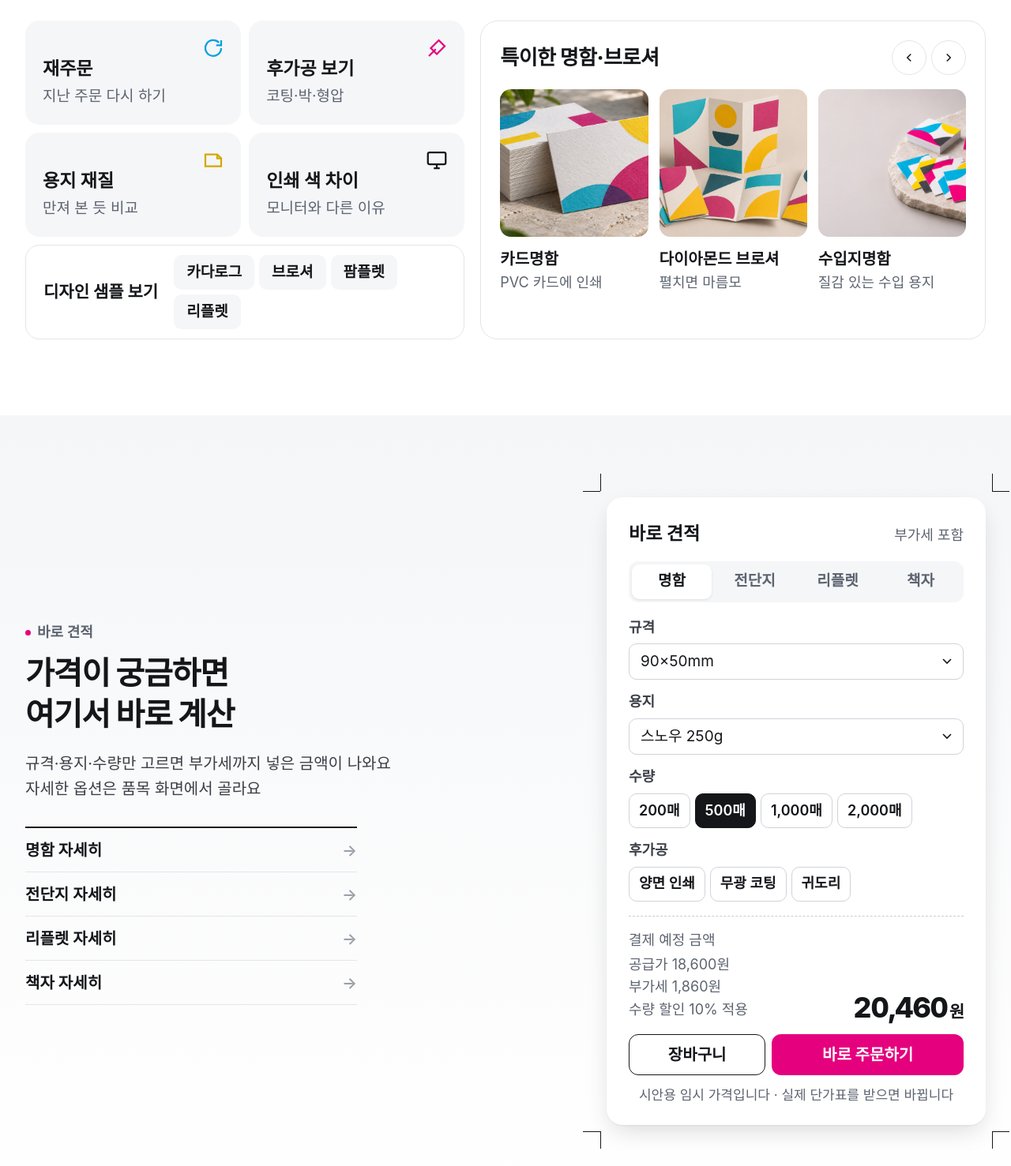
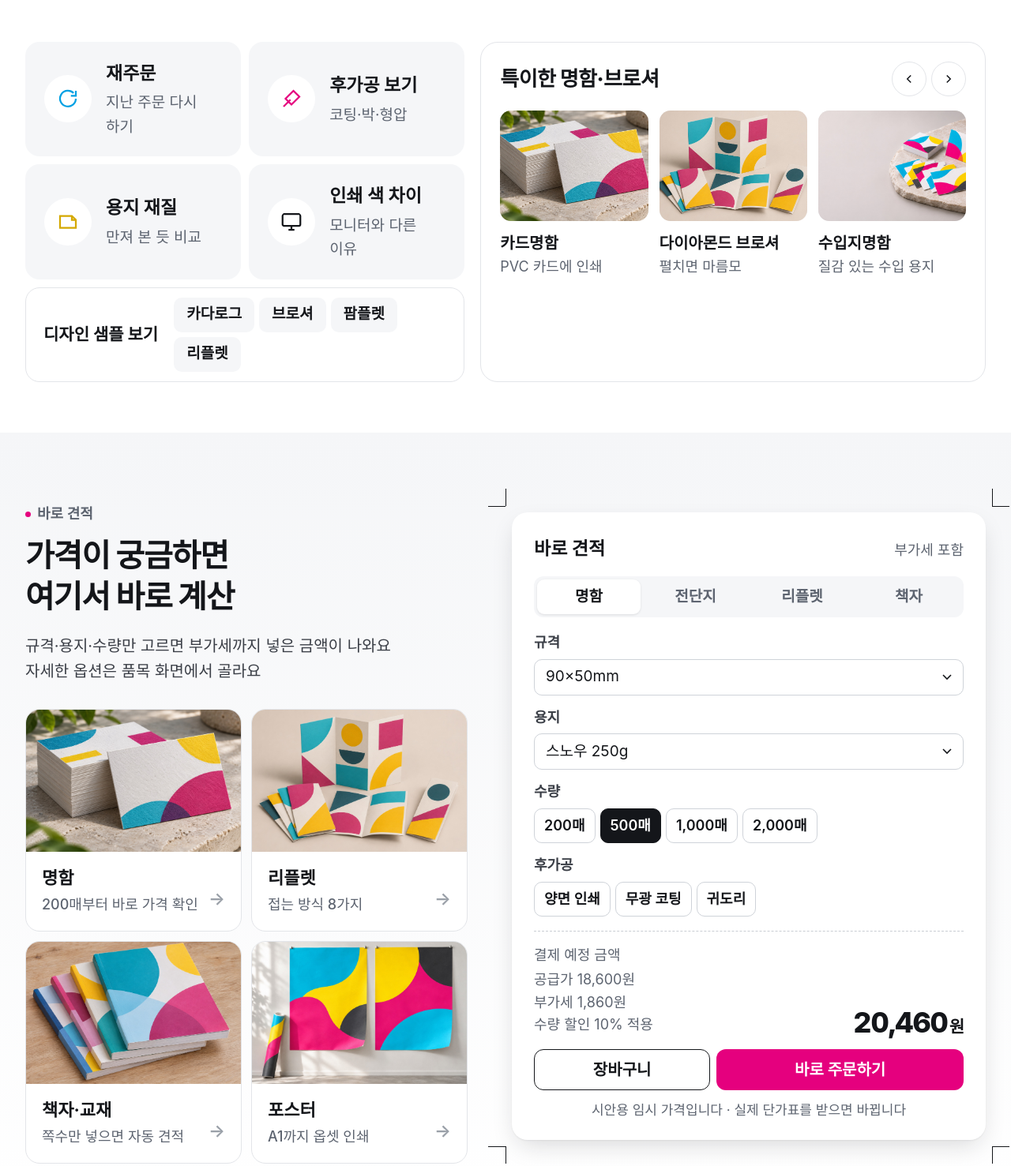
Before and after one commit to andy555-cmyk/todayprinting-renewal, a plain HTML site: page index.html in a window 1280 px wide. Shown: the part 1443-2920 px from the top of the page at 79% size. Drawn offline with Linux system fonts and the light colour scheme; a web font is replaced by a local one.

Commit message:
메인 품목 타일·서비스 카드·견적 구역 여백 정리
Co-Authored-By: Claude Opus 5.5 <noreply@anthropic.com>

```diff
--- a/css/main.css
+++ b/css/main.css
@@ -246,3 +246,56 @@
   .car b{font-size:20px}
   .car span:not(.ph){font-size:18px}
 }
+
+/* 11/19 밀도 정리 — 품목은 타일로 붙이고, 빈 여백 줄이기 */
+.cats-sec{padding:40px 0 56px}
+.cats{gap:12px}
+.cats a{gap:14px;padding:26px 8px 22px;background:var(--soft);border-radius:20px}
+.cats a:hover{background:#eceef1}
+.cats .ic{background:#fff;box-shadow:0 2px 8px rgba(20,22,26,.05)}
+.svc-sec{padding:0 0 64px}
+.svc-l{grid-template-rows:1fr 1fr auto}
+.svc-l>a{flex-direction:row;align-items:center;justify-content:flex-start;gap:18px;min-height:0;padding:22px 24px}
+.svc-l>a svg{position:static;flex:none;width:30px;height:30px;padding:15px;box-sizing:content-box;border-radius:50%;background:#fff}
+.svc-l>a .t{display:flex;flex-direction:column;min-width:0}
+.svc-l>a span{margin-top:4px}
+.car .ph{aspect-ratio:4/3}
+.quick-sec{padding:72px 0 80px}
+.quick-wrap{grid-template-columns:minmax(0,1fr) minmax(0,600px);gap:56px;align-items:start}
+.quick-wrap .txt{padding-top:12px}
+.quick-wrap .go{max-width:none;border-top:0;margin-top:32px;display:grid;grid-template-columns:1fr 1fr;gap:12px}
+.quick-wrap .go a{min-height:0;border:1px solid var(--line);border-radius:18px;background:#fff;padding:14px 20px 14px 14px;gap:16px;justify-content:flex-start;transition:border-color .2s,box-shadow .2s}
+.quick-wrap .go a:hover{border-color:var(--ink);box-shadow:0 8px 24px rgba(20,22,26,.08);color:inherit}
+.quick-wrap .go img{width:96px;height:96px;border-radius:12px;object-fit:cover;flex:none}
+.quick-wrap .go .t{display:flex;flex-direction:column;flex:1;min-width:0}
+.quick-wrap .go b{font-size:22px;font-weight:700}
+.quick-wrap .go small{font-size:18px;color:var(--mute);font-weight:500;margin-top:2px}
+.quick-wrap .go i{font-style:normal;color:#9aa0a8;font-size:22px;transition:transform .2s}
+.quick-wrap .go a:hover i{transform:translateX(4px);color:var(--accent-ink)}
+@media (min-width:769px){
+  .cats b{font-size:21px}
+  .cats .ic{width:92px;height:92px;border-radius:24px}
+  .cats svg{width:56px;height:56px}
+}
+@media (min-width:1680px){.quick-wrap{grid-template-columns:minmax(0,1fr) minmax(0,660px)}}
+@media (max-width:1100px){.quick-wrap{grid-template-columns:1fr}.quick-sec .calc{max-width:none}}
+@media (max-width:768px){
+  .cats a{padding:16px 2px 14px;gap:8px;border-radius:16px}
+  .svc-l>a{padding:16px;gap:12px;flex-direction:column;align-items:flex-start}
+  .svc-l>a svg{width:24px;height:24px;padding:10px}
+  .quick-wrap .go{grid-template-columns:1fr}
+  .quick-wrap .go img{width:72px;height:72px}
+  .quick-wrap .go b{font-size:20px}
+  .quick-wrap .go small{font-size:17px}
+}
+.cats li{display:flex}.cats a{flex:1}
+@media (min-width:769px){
+  .quick-wrap{align-items:center}
+  .quick-wrap .go a{flex-direction:column;align-items:stretch;padding:0 0 18px;gap:0;overflow:hidden;position:relative}
+  .quick-wrap .go img{width:100%;height:180px;border-radius:0}
+  .quick-wrap .go .t{padding:16px 20px 0}
+  .quick-wrap .go i{position:absolute;right:20px;bottom:22px}
+  .quick-wrap .go a:hover img{transform:scale(1.04)}
+  .quick-wrap .go img{transition:transform .5s}
+}
+@media (min-width:769px){.live{padding:64px 0 80px}.promise-sec{padding:32px 0 80px}}
--- a/index.html
+++ b/index.html
@@ -110,10 +110,10 @@
 <section class="svc-sec">
   <div class="wrap svc">
     <div class="svc-l">
-      <a class="s1" href="#"><svg viewBox="0 0 24 24" fill="none" stroke="currentColor" stroke-width="1.8"><path d="M20 12a8 8 0 1 1-2.3-5.7"/><path d="M20 4v5h-5"/></svg><b>재주문</b><span>지난 주문 다시 하기</span></a>
-      <a class="s2" href="#"><svg viewBox="0 0 24 24" fill="none" stroke="currentColor" stroke-width="1.8"><path d="M4 20l7-7M14 4l6 6-8 8-6-6z"/></svg><b>후가공 보기</b><span>코팅·박·형압</span></a>
-      <a class="s3" href="#"><svg viewBox="0 0 24 24" fill="none" stroke="currentColor" stroke-width="1.8"><path d="M4 6h12l4 4v8H4z"/><path d="M16 6v4h4"/></svg><b>용지 재질</b><span>만져 본 듯 비교</span></a>
-      <a class="s4" href="#"><svg viewBox="0 0 24 24" fill="none" stroke="currentColor" stroke-width="1.8"><rect x="3" y="4" width="18" height="12" rx="1.5"/><path d="M9 20h6M12 16v4"/></svg><b>인쇄 색 차이</b><span>모니터와 다른 이유</span></a>
+      <a class="s1" href="#"><svg viewBox="0 0 24 24" fill="none" stroke="currentColor" stroke-width="1.8"><path d="M20 12a8 8 0 1 1-2.3-5.7"/><path d="M20 4v5h-5"/></svg><div class="t"><b>재주문</b><span>지난 주문 다시 하기</span></div></a>
+      <a class="s2" href="#"><svg viewBox="0 0 24 24" fill="none" stroke="currentColor" stroke-width="1.8"><path d="M4 20l7-7M14 4l6 6-8 8-6-6z"/></svg><div class="t"><b>후가공 보기</b><span>코팅·박·형압</span></div></a>
+      <a class="s3" href="#"><svg viewBox="0 0 24 24" fill="none" stroke="currentColor" stroke-width="1.8"><path d="M4 6h12l4 4v8H4z"/><path d="M16 6v4h4"/></svg><div class="t"><b>용지 재질</b><span>만져 본 듯 비교</span></div></a>
+      <a class="s4" href="#"><svg viewBox="0 0 24 24" fill="none" stroke="currentColor" stroke-width="1.8"><rect x="3" y="4" width="18" height="12" rx="1.5"/><path d="M9 20h6M12 16v4"/></svg><div class="t"><b>인쇄 색 차이</b><span>모니터와 다른 이유</span></div></a>
       <div class="sample"><b>디자인 샘플 보기</b><nav><a href="#">카다로그</a><a href="#">브로셔</a><a href="#">팜플렛</a><a href="#">리플렛</a></nav></div>
     </div>
     <div class="svc-r">
@@ -136,10 +136,10 @@
       <div class="sec-head" style="text-align:left;margin:0 0 20px"><div class="lab">바로 견적</div><h2>가격이 궁금하면<br>여기서 바로 계산</h2></div>
       <p>규격·용지·수량만 고르면 부가세까지 넣은 금액이 나와요<br>자세한 옵션은 품목 화면에서 골라요</p>
       <ul class="go">
-        <li><a href="product.html?c=namecard">명함 자세히<span>→</span></a></li>
-        <li><a href="product.html?c=flyer">전단지 자세히<span>→</span></a></li>
-        <li><a href="product.html?c=leaflet">리플렛 자세히<span>→</span></a></li>
-        <li><a href="detail.html">책자 자세히<span>→</span></a></li>
+        <li><a href="product.html?c=namecard"><img src="img/namecard.jpg" alt="" ><div class="t"><b>명함</b><small>200매부터 바로 가격 확인</small></div><i>→</i></a></li>
+        <li><a href="product.html?c=leaflet"><img src="img/leaflet.jpg" alt="" ><div class="t"><b>리플렛</b><small>접는 방식 8가지</small></div><i>→</i></a></li>
+        <li><a href="detail.html"><img src="img/booklet.jpg" alt="" ><div class="t"><b>책자·교재</b><small>쪽수만 넣으면 자동 견적</small></div><i>→</i></a></li>
+        <li><a href="product.html?c=poster"><img src="img/poster.jpg" alt="" ><div class="t"><b>포스터</b><small>A1까지 옵셋 인쇄</small></div><i>→</i></a></li>
       </ul>
     </div>
     <div class="calc crop" id="calc" aria-labelledby="calcT">
```
